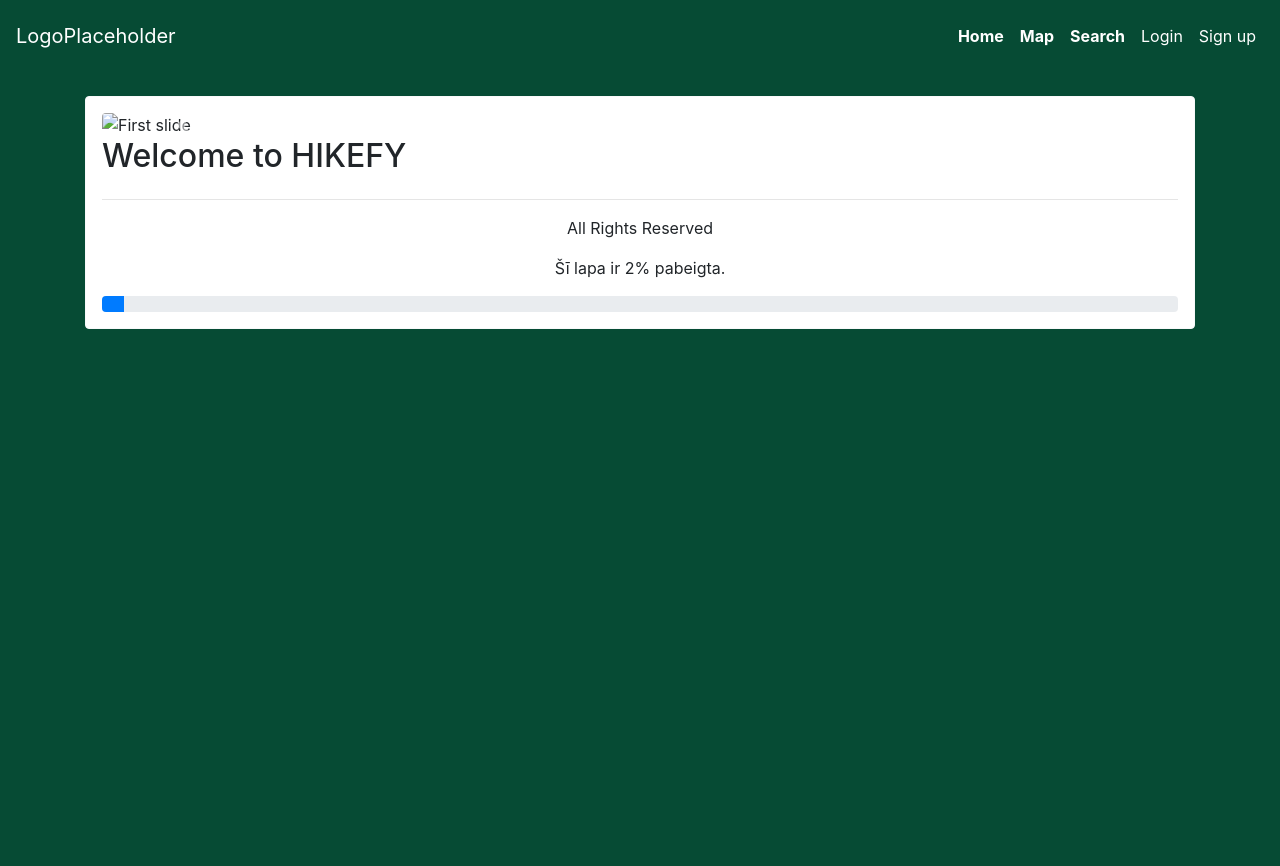
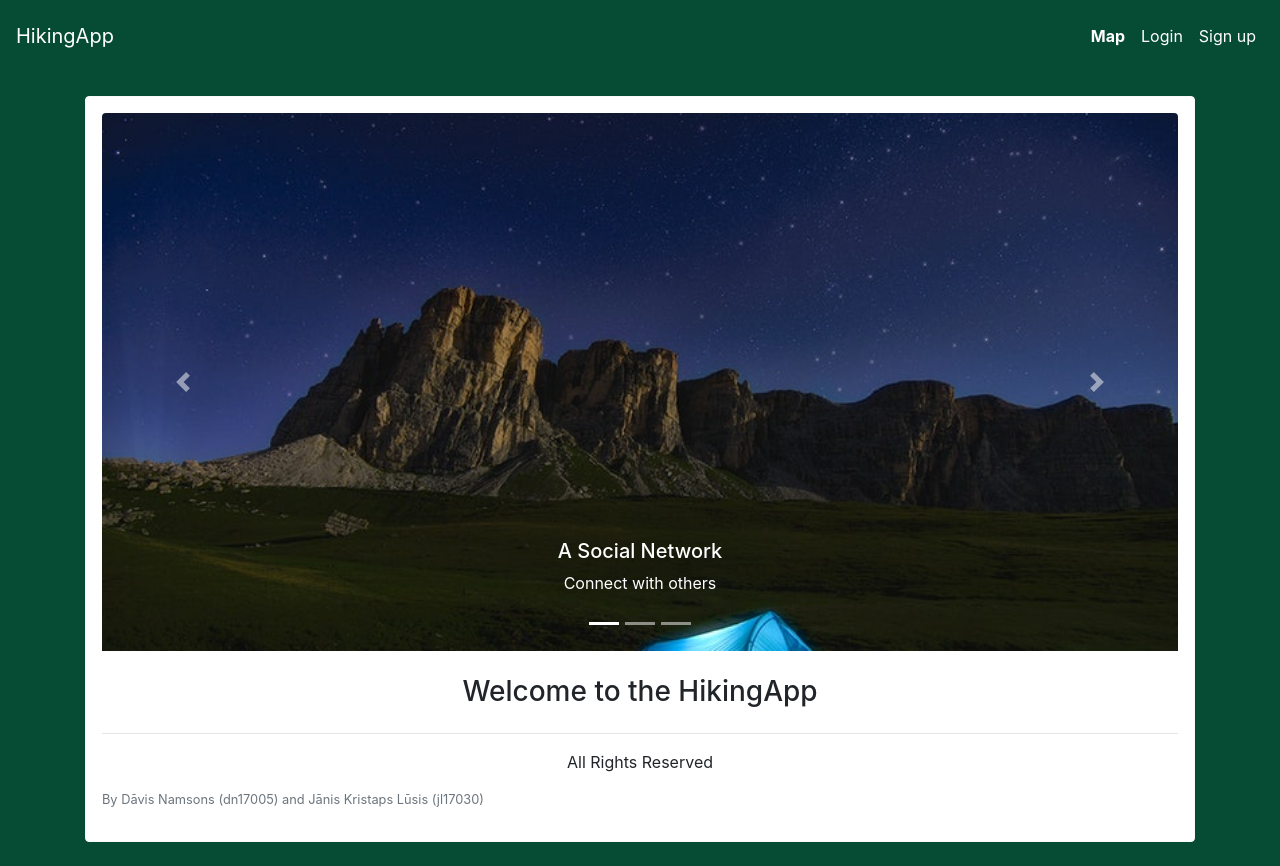
Before and after one commit to dnamsons/hiking-app-django, a Django app: page / in a window 1280 px wide. Before the commit the page ends 329 px from the top, so only its background shows below. Run offline with Django 3.2, Linux system fonts and the light colour scheme; some libraries are stand-ins or nearby versions.

Commit message:
Edit of guest home

```diff
--- a/search/views.py
+++ b/search/views.py
@@ -1,5 +1,6 @@
 from django.shortcuts import render, redirect
 from django.contrib.auth.models import User
+from posts.models import UserPost
 
 
 # Create your views here.
@@ -9,7 +10,6 @@ def search(request):
 
     if query != None and query != '':
         users = User.objects.filter(username__contains = query)
-        # Velak pec si pasa principa pievienosim komentarus, routes utt.
         args = {'query': query, 'users': users}
 
     else:
--- a/templates/base.html
+++ b/templates/base.html
@@ -21,7 +21,7 @@
   <header>
     <nav class="navbar navbar-expand-lg navbar-dark bg-pinegreen">
 
-      <a class="navbar-brand" href="/">LogoPlaceholder</a>
+      <a class="navbar-brand" href="/">HikingApp</a>
 
       <button class="navbar-toggler custom-toggler" type="button" data-toggle="collapse" data-target="#navbarSupportedContent" aria-controls="navbarSupportedContent" aria-expanded="false" aria-label="Toggle navigation">
         <span class="navbar-toggler-icon custom-toggler-icon"></span>
@@ -30,11 +30,11 @@
       <div class="collapse navbar-collapse" id="navbarSupportedContent">
 
         <ul class="navbar-nav ml-auto navbar-right">
-          <li class="nav-item"><a class="nav-link" href="/">Home</a></li>
+          {% if user.is_authenticated %}<li class="nav-item"><a class="nav-link" href="/">Home</a></li>{% endif %}
           <li class="nav-item"><a class="nav-link" href="/map/">Map</a></li>
-          <li class="nav-item"><a class="nav-link" href="/search/">Search</a></li>
 
           {% if user.is_authenticated %}
+          <li class="nav-item"><a class="nav-link" href="/search/">Search</a></li>
           <li class="nav-item dropdown">
             <a class="nav-link dropdown-toggle" href="" id="navbarDropdown" role="button" data-toggle="dropdown" aria-haspopup="true" aria-expanded="false">Profile</a>
             <div class="dropdown-menu dropdown-menu-right" aria-labelledby="navbarDropdown">
@@ -65,11 +65,7 @@
 
       <footer>
         <hr>
-        <p class="text-center">All Rights Reserved</p>
-        <p class="text-center">Šī lapa ir 2% pabeigta.</p>
-        <div class="progress">
-            <div class="progress-bar" role="progressbar"  style="width: 2%" aria-valuenow="2" aria-valuemin="0" aria-valuemax="100"></div>
-        </div>
+        <p class="text-center">All Rights Reserved<br><div class="text-muted small">By Dāvis Namsons (dn17005) and Jānis Kristaps Lūsis (jl17030)</div></p>
       </footer>
     </div>
 
--- a/templates/home.html
+++ b/templates/home.html
@@ -24,53 +24,52 @@
               </div>
       </li>
       {% endfor %}
+      <p class="text-muted small text-center">End of posts</p>
       {% else %}
       <p>There are no posts to show</p>
       {% endif %}
     </ul>
 
-    {{ args }}
-
   {% else %}
-    <div id="carouselExampleIndicators" class="carousel slide" data-ride="carousel">
+    <div id="carousel" class="carousel slide" data-ride="carousel">
         <ol class="carousel-indicators">
-          <li data-target="#carouselExampleIndicators" data-slide-to="0" class="active"></li>
-          <li data-target="#carouselExampleIndicators" data-slide-to="1"></li>
-          <li data-target="#carouselExampleIndicators" data-slide-to="2"></li>
+          <li data-target="#carousel" data-slide-to="0" class="active"></li>
+          <li data-target="#carousel" data-slide-to="1"></li>
+          <li data-target="#carousel" data-slide-to="2"></li>
         </ol>
         <div class="carousel-inner">
           <div class="carousel-item active">
-            <img class="d-block w-100 rounded-top" src="http://via.placeholder.com/800x400" alt="First slide">
+            <img class="d-block w-100 rounded-top" src="/static/images/slider-1.jpeg" alt="First slide">
             <div class="carousel-caption d-none d-md-block">
-              <h5>BEST APP EVER</h5>
-              <p>Only from 500$ per hour</p>
+              <h5>A Social Network</h5>
+              <p>Connect with others</p>
             </div>
           </div>
           <div class="carousel-item">
-            <img class="d-block w-100 rounded-top" src="http://via.placeholder.com/800x400" alt="Second slide">
+            <img class="d-block w-100 rounded-top" src="/static/images/slider-2.jpeg" alt="Second slide">
             <div class="carousel-caption d-none d-md-block">
-              <h5>You will totally enjoy this</h5>
-              <p>(Probably)</p>
+              <h5>Find routes in map</h5>
+              <p>(in the future)</p>
             </div>
           </div>
           <div class="carousel-item">
-            <img class="d-block w-100 rounded-top" src="http://via.placeholder.com/800x400" alt="Third slide">
+            <img class="d-block w-100 rounded-top" src="/static/images/slider-3.jpeg" alt="Third slide">
             <div class="carousel-caption d-none d-md-block">
-              <h5>Darya pls 10 yes</h5>
-              <p>We work hard</p>
+              <h5>Sign up today!</h5>
+              <p>It will be worth your while</p>
             </div>
           </div>
         </div>
-        <a class="carousel-control-prev" href="#carouselExampleIndicators" role="button" data-slide="prev">
+        <a class="carousel-control-prev" href="#carousel" role="button" data-slide="prev">
           <span class="carousel-control-prev-icon" aria-hidden="true"></span>
           <span class="sr-only">Previous</span>
         </a>
-        <a class="carousel-control-next" href="#carouselExampleIndicators" role="button" data-slide="next">
+        <a class="carousel-control-next" href="#carousel" role="button" data-slide="next">
           <span class="carousel-control-next-icon" aria-hidden="true"></span>
           <span class="sr-only">Next</span>
         </a>
       </div>
-      <h2>Welcome to HIKEFY</h2>
+      <h3 class="text-center mt-4">Welcome to the HikingApp</h3>
   {% endif %}
   </div>
 </div>
--- a/templates/search/search.html
+++ b/templates/search/search.html
@@ -33,12 +33,6 @@
                 <p>No users found by username "{{ query }}".</p>
             {% endif %}
         <hr>
-        <h4>Routes (vēl nav search)</h4>
-            {% if routes %}
-                {{ routes }}
-            {% else %}
-                <p>No routes match your search.</p>
-            {% endif %}
         {% endif %}
     </div>
 </div>
```
Also changed, not shown: static/images/slider-1.jpeg (added), static/images/slider-2.jpeg (added), static/images/slider-3.jpeg (added).
